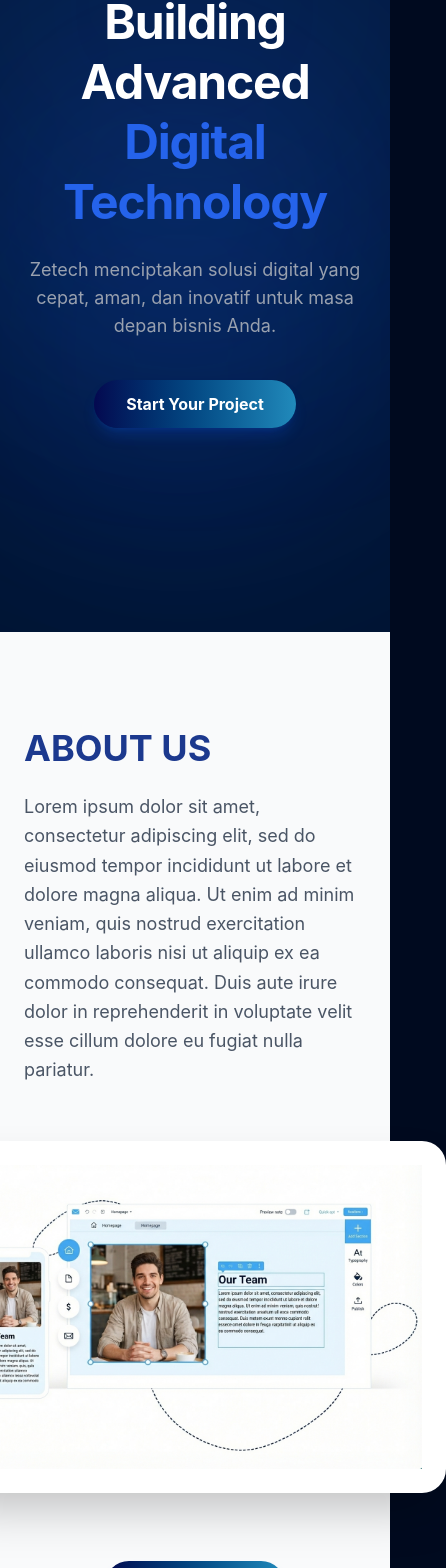
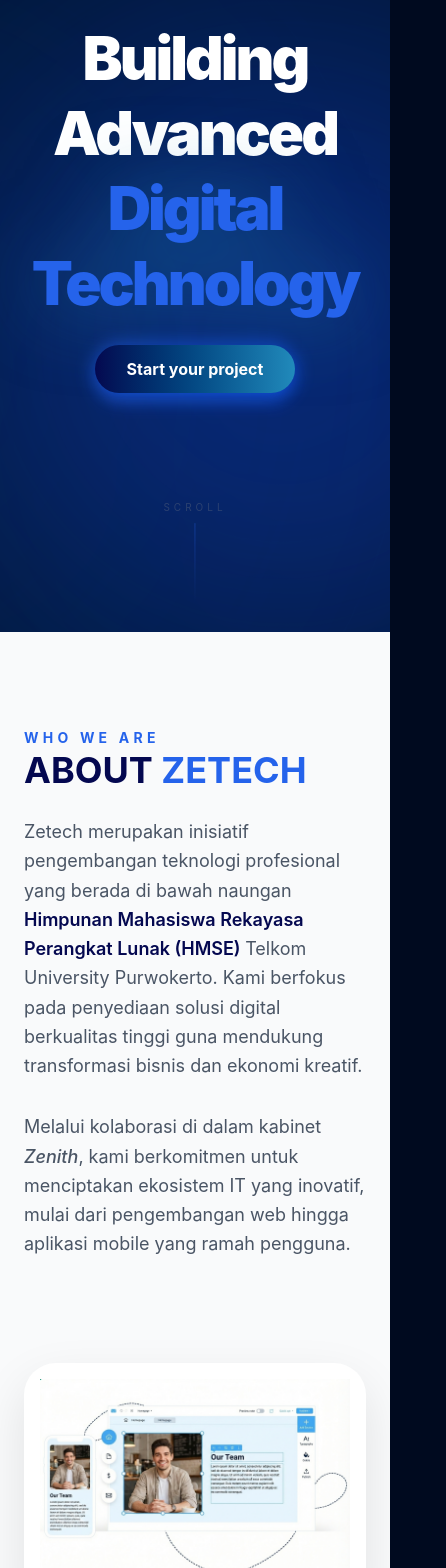
Before and after one commit to Research-and-Creativity/company-profile, a React (Vite) app: page / in a window 390 px wide. Shown: the part 212-1780 px from the top of the page, 446 px wide, since content can reach past the window. Built offline with nearby package versions, Linux system fonts and the light colour scheme.

Commit message:
feature: update section animation and responsive

```diff
--- a/src/pages/Home/section/About.tsx
+++ b/src/pages/Home/section/About.tsx
@@ -1,62 +1,96 @@
+import { motion, type Variants } from "framer-motion";
 import Button from "../../../components/ui/Button";
 import aboutImage from "../../../assets/about-image.png";
 
+const contentVariants: Variants = {
+  hidden: { opacity: 0, x: -50 },
+  visible: {
+    opacity: 1,
+    x: 0,
+    transition: {
+      duration: 1.2,
+      ease: [0.22, 1, 0.36, 1],
+      delay: 0.5,
+    },
+  },
+};
+
+const imageVariants: Variants = {
+  hidden: { opacity: 0, scale: 0.9, x: 50 },
+  visible: {
+    opacity: 1,
+    scale: 1,
+    x: 0,
+    transition: { duration: 1.2, ease: [0.22, 1, 0.36, 1], delay: 0.8 },
+  },
+};
+
 export default function About() {
   return (
-    <section id="about" className="bg-gray-50 py-24">
-      <div
-        className="container mx-auto px-6
-                flex flex-col lg:flex-row
-                items-center
-                gap-8"
-      >
-        {/* LEFT CONTENT */}
-        <div>
-          <h2 className="text-4xl md:text-5xl font-bold text-blue-900 mb-6">
-            ABOUT US
+    <section id="about" className="bg-gray-50 py-24 overflow-hidden">
+      <div className="container mx-auto px-6 md:px-20 flex flex-col lg:flex-row items-center gap-16">
+        <motion.div
+          className="flex-1"
+          variants={contentVariants}
+          initial="hidden"
+          whileInView="visible"
+          viewport={{ once: true, margin: "-100px" }}
+        >
+          <span className="text-zetech-primary font-bold text-sm uppercase tracking-[0.3em] block">
+            Who We Are
+          </span>
+          <h2 className="text-4xl md:text-5xl font-bold text-[#040850] mb-6 leading-tight">
+            ABOUT <span className="text-zetech-primary">ZETECH</span>
           </h2>
 
-          <p className="text-gray-600 leading-relaxed mb-6 text-lg">
-            Lorem ipsum dolor sit amet, consectetur adipiscing elit, sed do
-            eiusmod tempor incididunt ut labore et dolore magna aliqua. Ut enim
-            ad minim veniam, quis nostrud exercitation ullamco laboris nisi ut
-            aliquip ex ea commodo consequat. Duis aute irure dolor in
-            reprehenderit in voluptate velit esse cillum dolore eu fugiat nulla
-            pariatur.
+          <p className="text-gray-600 leading-relaxed mb-8 text-lg">
+            Zetech merupakan inisiatif pengembangan teknologi profesional yang
+            berada di bawah naungan
+            <span className="font-semibold text-[#040850]">
+              {" "}
+              Himpunan Mahasiswa Rekayasa Perangkat Lunak (HMSE){" "}
+            </span>
+            Telkom University Purwokerto. Kami berfokus pada penyediaan solusi
+            digital berkualitas tinggi guna mendukung transformasi bisnis dan
+            ekonomi kreatif.
           </p>
-          {/* Button Desktop */}
-          <div
-            className="hidden lg:inline-block
-                            py-3 rounded-full"
-          >
+
+          <p className="text-gray-600 leading-relaxed mb-10 text-lg">
+            Melalui kolaborasi di dalam kabinet{" "}
+            <span className="italic font-medium">Zenith</span>, kami berkomitmen
+            untuk menciptakan ekosistem IT yang inovatif, mulai dari
+            pengembangan web hingga aplikasi mobile yang ramah pengguna.
+          </p>
+
+          <div className="hidden lg:block">
             <Button
-              classAdd="hover:scale-105"
-              text="More About Us"
+              classAdd="hover:scale-105 px-10 py-4"
+              text="Explore More"
+              href="#products"
             />
           </div>
-        </div>
+        </motion.div>
 
-        {/* RIGHT IMAGE */}
-        <div className="relative flex justify-center">
-          <div
-            className="bg-white rounded-3xl shadow-2xl p-6
-                        w-full min-w-125.5
-                        min-h-80
-                        flex items-center justify-center"
-          >
+        <motion.div
+          className="flex-1 relative"
+          variants={imageVariants}
+          initial="hidden"
+          whileInView="visible"
+          viewport={{ once: true }}
+        >
+          <div className="absolute -top-10 -right-10 w-64 h-64 bg-zetech-primary/10 rounded-full blur-3xl -z-10" />
+
+          <div className="bg-white rounded-4xl shadow-[0_20px_50px_rgba(0,0,0,0.1)] p-4 md:p-8 relative overflow-hidden group hover:shadow-[0_30px_70px_rgba(0,0,0,0.15)] transition-shadow duration-500">
             <img
               src={aboutImage}
-              alt="About Zectech"
-              className="w-full h-auto object-contain"
+              alt="About Zetech"
+              className="w-full h-auto object-contain relative z-10 transition-transform duration-700 group-hover:scale-105"
             />
           </div>
-        </div>
-        {/* Button Mobile */}
-        <div
-          className="flex justify-center lg:hidden
-                        px-6 py-3 rounded-full mt-6"
-        >
-          <Button text="More About Us" />
+        </motion.div>
+
+        <div className="flex justify-center lg:hidden mt-10">
+          <Button text="Explore More" classAdd="px-10 py-4" />
         </div>
       </div>
     </section>
--- a/src/pages/Home/section/Hero.tsx
+++ b/src/pages/Home/section/Hero.tsx
@@ -1,3 +1,4 @@
+import { motion } from "framer-motion";
 import Button from "../../../components/ui/Button";
 
 export default function Hero() {
@@ -6,25 +7,91 @@
       id="home"
       className="relative min-h-screen flex items-center justify-center overflow-hidden bg-[#001534]"
     >
-      <div className="absolute top-[-10%] left-1/2 -translate-x-1/2 w-150 h-150 bg-zetech-primary/20 blur-[120px] rounded-full z-10 animate-soft-glow" />
+      <motion.div
+        animate={{
+          x: ["-20vw", "30vw", "-10vw", "-20vw"],
+          y: ["-10vh", "40vh", "10vh", "-10vh"],
+          scale: [1, 1.4, 0.8, 1],
+          opacity: [0.2, 0.4, 0.15, 0.2],
+        }}
+        transition={{
+          duration: 25,
+          repeat: Infinity,
+          ease: "easeInOut",
+        }}
+        className="absolute top-0 left-1/2 -translate-x-1/2 w-175 h-175 bg-zetech-primary/20 blur-[150px] rounded-full z-10"
+      />
 
-      <div className="absolute bottom-[10%] left-[-5%] w-100 h-100 bg-blue-600/10 blur-[100px] rounded-full z-10" />
+      <motion.div
+        animate={{
+          x: ["-40vw", "20vw", "40vw", "-40vw"],
+          y: ["30vh", "-20vh", "10vh", "30vh"],
+          rotate: [0, 120, 240, 360],
+        }}
+        transition={{
+          duration: 35,
+          repeat: Infinity,
+          ease: "linear",
+        }}
+        className="absolute bottom-0 left-0 w-150 h-150 bg-blue-700/30 blur-[130px] rounded-full z-10"
+      />
 
-      <div className="absolute top-[20%] right-[-10%] w-125 h-125 bg-zetech-primary/15 blur-[130px] rounded-full z-10" />
+      <motion.div
+        animate={{
+          x: ["10vw", "-50vw", "30vw", "10vw"],
+          y: ["-20vh", "30vh", "-40vh", "-20vh"],
+          scale: [0.8, 1.2, 1, 0.8],
+          opacity: [0.1, 0.3, 0.1, 0.1],
+        }}
+        transition={{
+          duration: 30,
+          repeat: Infinity,
+          ease: "easeInOut",
+        }}
+        className="absolute top-1/2 right-0 -translate-y-1/2 w-200 h-200 bg-zetech-primary/20 blur-[160px] rounded-full z-10"
+      />
 
-      <div className="container mx-auto px-6 text-center relative z-10">
-        <h1 className="text-5xl md:text-7xl font-bold mb-6 leading-tight tracking-tight text-white">
-          Building Advanced <br />
-          <span className="text-zetech-primary">Digital Technology</span>
-        </h1>
-        <p className="text-gray-400 max-w-2xl mx-auto mb-10 text-lg">
-          Zetech menciptakan solusi digital yang cepat, aman, dan inovatif untuk
-          masa depan bisnis Anda.
-        </p>
-        <div className="flex flex-wrap justify-center gap-4">
-          <Button classAdd="hover:scale-105" text="Start Your Project" />
-        </div>
+      <div className="container mx-auto px-6 text-center relative z-20">
+        <motion.div
+          initial={{ opacity: 0, y: 50 }}
+          animate={{ opacity: 1, y: 0 }}
+          transition={{ duration: 1.2, ease: [0.16, 1, 0.3, 1] }}
+        >
+          <h1 className="text-6xl md:text-8xl font-black mb-6 leading-tight tracking-tighter text-white">
+            Building Advanced <br />
+            <span className="text-zetech-primary drop-shadow-[0_0_40px_rgba(33,138,187,0.6)]">
+              Digital Technology
+            </span>
+          </h1>
+
+          <motion.div
+            initial={{ opacity: 0, scale: 0.9 }}
+            animate={{ opacity: 1, scale: 1 }}
+            transition={{ delay: 1, duration: 0.8 }}
+            className="flex justify-center"
+          >
+            <div className="relative group">
+              <div className="absolute -inset-1 bg-linear-to-r from-zetech-primary to-blue-600 rounded-full blur opacity-25 group-hover:opacity-75 transition duration-1000 animate-pulse" />
+              <Button
+                classAdd="hover:scale-105"
+                text="Start your project"
+                href="#products"
+              />
+            </div>
+          </motion.div>
+        </motion.div>
       </div>
+
+      <motion.div
+        animate={{ y: [0, 20, 0], opacity: [0.2, 0.5, 0.2] }}
+        transition={{ duration: 3, repeat: Infinity, ease: "easeInOut" }}
+        className="absolute bottom-10 left-1/2 -translate-x-1/2 z-30 flex flex-col items-center gap-2"
+      >
+        <span className="text-[10px] text-gray-500 tracking-[0.4em] uppercase">
+          Scroll
+        </span>
+        <div className="w-px h-20 bg-linear-to-b from-zetech-primary to-transparent" />
+      </motion.div>
     </section>
   );
 }
--- a/src/pages/Home/section/OurServices.tsx
+++ b/src/pages/Home/section/OurServices.tsx
@@ -1,69 +1,113 @@
+import { motion, type Variants } from "framer-motion";
 import Button from "../../../components/ui/Button";
 import webImage from "../../../assets/web-development.png";
 import mobileImage from "../../../assets/mobile-development.png";
+
+const containerVariants: Variants = {
+  hidden: { opacity: 0 },
+  visible: {
+    opacity: 1,
+    transition: {
+      staggerChildren: 0.3,
+      delayChildren: 0.5
+    },
+  },
+};
+
+const itemVariants: Variants = {
+  hidden: { opacity: 0, y: 30 },
+  visible: {
+    opacity: 1,
+    y: 0,
+    transition: { duration: 0.7, ease: "easeOut", delay: 0.8 },
+  },
+};
+
 export default function OurServices() {
   return (
-    <section className="py-28 bg-linear-to-br from-[#020049] to-[#020049] text-white">
-      <div className="container mx-auto px-6">
-
-        {/* HEADER */}
-        <div className="mb-16 max-w-3xl">
-          <h2 className="text-4xl md:text-5xl font-bold mb-6">
+    <section className="py-28 bg-[#020049] text-white overflow-hidden">
+      <motion.div
+        className="container mx-auto px-6 md:px-20"
+        variants={containerVariants}
+        initial="hidden"
+        whileInView="visible"
+        viewport={{ once: true, margin: "-100px" }}
+      >
+        <motion.div variants={itemVariants} className="mb-16 max-w-3xl">
+          <h2 className="text-3xl md:text-5xl font-bold mb-6 tracking-tight">
             OUR SERVICES
           </h2>
-          <p className="text-gray-300 text-lg leading-relaxed">
-            Zectech menyediakan berbagai macam layanan untuk memenuhi kebutuhan
-            anda dibidang digital. Kami siap membantu anda dengan sepenuh hati,
+          <p className="text-gray-400 md:text-lg leading-relaxed">
+            Zetech menyediakan berbagai macam layanan untuk memenuhi kebutuhan
+            Anda di bidang digital. Kami siap membantu Anda dengan sepenuh hati,
             konsultasi dengan kami secara gratis sekarang!
           </p>
+        </motion.div>
+
+        <div className="grid lg:grid-cols-2 gap-10">
+          <motion.div
+            variants={itemVariants}
+            whileHover={{ y: -10 }}
+            className="group relative bg-white/5 backdrop-blur-md rounded-3xl overflow-hidden border border-white/10 shadow-2xl transition-all duration-500 hover:border-zetech-primary/50"
+          >
+            <div className="p-8">
+              <span className="text-zetech-primary font-bold text-xs uppercase tracking-[0.2em] mb-2 block">
+                Web Solution
+              </span>
+              <h3 className="text-2xl font-bold mb-2">Website Development</h3>
+              <p className="text-gray-400 text-sm leading-relaxed">
+                Pembuatan website profesional yang responsif, cepat, dan ramah SEO.
+              </p>
+            </div>
+            <div className="relative h-72 overflow-hidden">
+              <motion.img
+                whileHover={{ scale: 1.1 }}
+                transition={{ duration: 0.6 }}
+                src={webImage}
+                alt="Website Development"
+                className="w-full h-full object-cover grayscale-20 group-hover:grayscale-0 transition-all"
+              />
+              <div className="absolute inset-0 bg-linear-to-t from-[#020049] via-transparent to-transparent opacity-60" />
+            </div>
+          </motion.div>
+
+          <motion.div
+            variants={itemVariants}
+            whileHover={{ y: -10 }}
+            className="group relative bg-white/5 backdrop-blur-md rounded-3xl overflow-hidden border border-white/10 shadow-2xl transition-all duration-500 hover:border-zetech-primary/50"
+          >
+            <div className="p-8">
+              <span className="text-zetech-primary font-bold text-xs uppercase tracking-[0.2em] mb-2 block">
+                Mobile Solution
+              </span>
+              <h3 className="text-2xl font-bold mb-2">Mobile App Development</h3>
+              <p className="text-gray-400 text-sm leading-relaxed">
+                Aplikasi mobile Android dan iOS dengan performa tinggi dan desain intuitif.
+              </p>
+            </div>
+            <div className="relative h-72 overflow-hidden">
+              <motion.img
+                whileHover={{ scale: 1.1 }}
+                transition={{ duration: 0.6 }}
+                src={mobileImage}
+                alt="Mobile App Development"
+                className="w-full h-full object-cover grayscale-20 group-hover:grayscale-0 transition-all"
+              />
+              <div className="absolute inset-0 bg-linear-to-t from-[#020049] via-transparent to-transparent opacity-60" />
+            </div>
+          </motion.div>
         </div>
 
-        {/* CARDS */}
-        <div className="grid lg:grid-cols-2 gap-10">
-
-          {/* CARD 1 */}
-          <div className="bg-white/5 backdrop-blur-md rounded-2xl overflow-hidden shadow-xl hover:scale-[1.02] transition">
-            <div className="p-6">
-              <h3 className="text-2xl font-semibold">
-                Website Development
-              </h3>
-              <p className="text-gray-300">
-                Pembuatan website
-              </p>
-            </div>
-            <img
-              src={webImage}
-              alt="Website Development"
-              className="w-full h-65 object-cover"
-            />
+        <motion.div
+          variants={itemVariants}
+          className="flex justify-start lg:justify-center mt-20"
+        >
+          <div className="relative group">
+            <div className="absolute -inset-1 bg-zetech-primary rounded-full blur opacity-25 group-hover:opacity-50 transition duration-1000 group-hover:duration-200" />
+            <Button classAdd="hover:scale-105 px-10 py-4" text="Consult now" href="#contact" />
           </div>
-
-          {/* CARD 2 */}
-          <div className="bg-white/5 backdrop-blur-md rounded-2xl overflow-hidden shadow-xl hover:scale-[1.02] transition">
-            <div className="p-6">
-              <h3 className="text-2xl font-semibold">
-                Mobile App Development
-              </h3>
-              <p className="text-gray-300">
-                Pembuatan aplikasi mobile
-              </p>
-            </div>
-            <img
-              src={mobileImage}
-              alt="Mobile App Development"
-              className="w-full h-65 object-cover"
-            />
-          </div>
-        </div>
-
-        {/* BUTTON */}
-        <div className="flex justify-start lg:justify-center mt-16
-                        px-8 py-3 rounded-full
-                        font-medium
-                         transition">
-          <Button classAdd="hover:scale-105 hover:bg-blue-500" text="Consult now" />
-        </div>
-      </div>
+        </motion.div>
+      </motion.div>
     </section>
-  )
+  );
 }
```
Also changed, not shown: src/pages/Home/section/Contact.tsx (+7 -7 lines).
